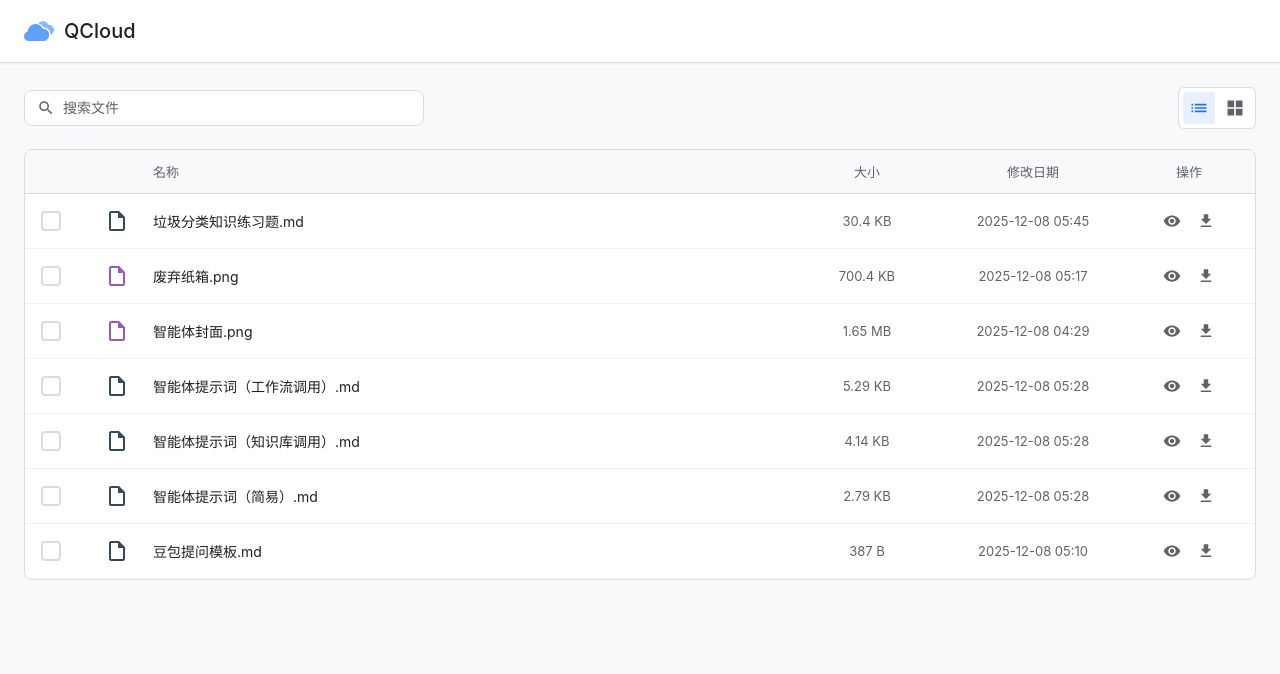
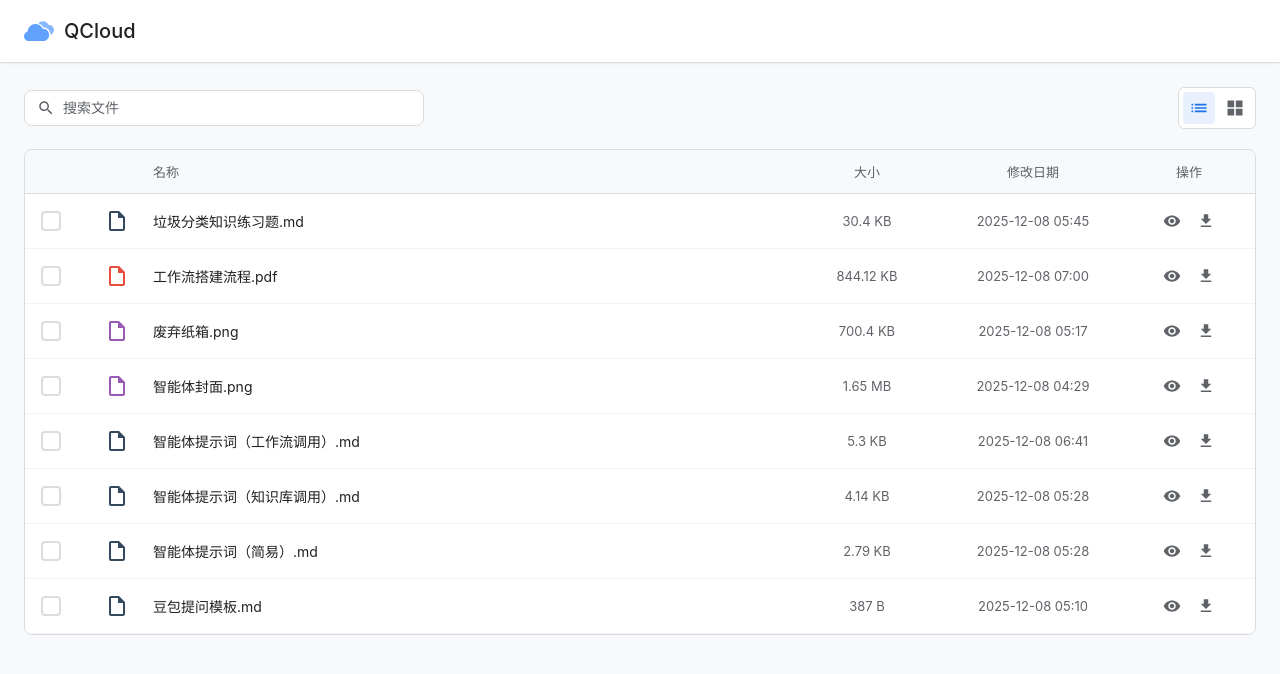
Before and after one commit to ziqingchuan/QCloud, a React (Vite) app: page / in a window 1280 px wide. Shown: the top 674 px of the page. Built offline with nearby package versions, Linux system fonts and the light colour scheme.

Commit message:
2025-12-08

```diff
--- a/public/api/files.json
+++ b/public/api/files.json
@@ -8,41 +8,48 @@
   },
   {
     "id": 2,
+    "name": "工作流搭建流程.pdf",
+    "type": "file",
+    "size": 864380,
+    "modifiedDate": "2025-12-08T07:00:02.850Z"
+  },
+  {
+    "id": 3,
     "name": "废弃纸箱.png",
     "type": "file",
     "size": 717214,
     "modifiedDate": "2025-12-08T05:17:42.029Z"
   },
   {
-    "id": 3,
+    "id": 4,
     "name": "智能体封面.png",
     "type": "file",
     "size": 1726565,
     "modifiedDate": "2025-12-08T04:29:32.612Z"
   },
   {
-    "id": 4,
+    "id": 5,
     "name": "智能体提示词（工作流调用）.md",
     "type": "file",
-    "size": 5421,
-    "modifiedDate": "2025-12-08T05:28:36.276Z"
+    "size": 5425,
+    "modifiedDate": "2025-12-08T06:41:24.208Z"
   },
   {
-    "id": 5,
+    "id": 6,
     "name": "智能体提示词（知识库调用）.md",
     "type": "file",
     "size": 4242,
     "modifiedDate": "2025-12-08T05:28:31.737Z"
   },
   {
-    "id": 6,
+    "id": 7,
     "name": "智能体提示词（简易）.md",
     "type": "file",
     "size": 2852,
     "modifiedDate": "2025-12-08T05:28:34.484Z"
   },
   {
-    "id": 7,
+    "id": 8,
     "name": "豆包提问模板.md",
     "type": "file",
     "size": 387,
--- a/src/components/FileItem.jsx
+++ b/src/components/FileItem.jsx
@@ -55,7 +55,7 @@ export default function FileItem({
               onDownload(file);
             }}
           >
-            <DownloadIcon size={16} />
+            <DownloadIcon size={12} />
           </button>
         )}
       </div>
--- a/src/styles/FileItem.css
+++ b/src/styles/FileItem.css
@@ -139,11 +139,11 @@
 
 .file-download-btn {
   position: absolute;
-  bottom: 8px;
-  right: 8px;
+  bottom: 10px;
+  right: 10px;
   background-color: #fff;
   border: 1px solid #DADCE0;
-  padding: 6px;
+  padding: 5px;
   border-radius: 4px;
   cursor: pointer;
   display: flex;
```
Also changed, not shown: public/files/智能体提示词（工作流调用）.md (+1 -1 lines), 1 other file (tests, documents, lock files or other folders).
